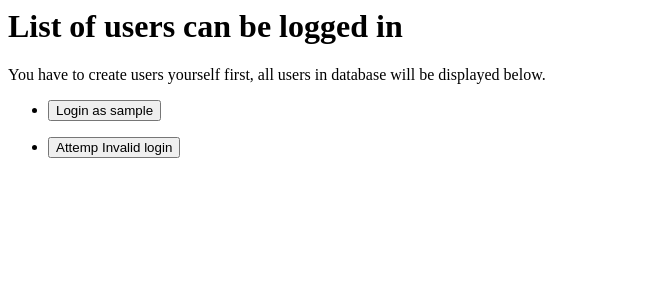
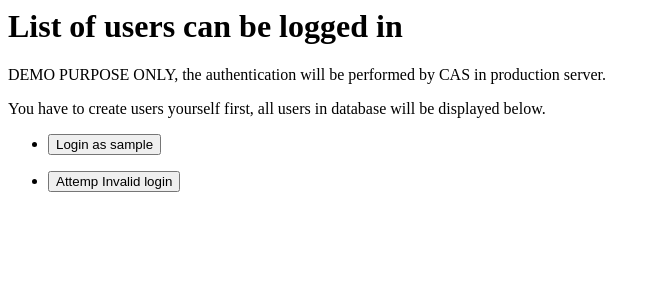
Before and after one commit to DLUT-SIE/TMSFTT-BE, a Python web app: template mock_cas/templates/cas_login_list.html in a window 1280 px wide. Shown: the top 300 px of the page, without its empty margins (0-660 px from the left). Run offline with Jinja, Linux system fonts and the light colour scheme; the template is opened without the code that fills it: most values are stand-ins (such as "Sample title", 1, 10 or a date in 2020).

Commit message:
Update mock_cas description.

```diff
--- a/mock_cas/templates/cas_login_list.html
+++ b/mock_cas/templates/cas_login_list.html
@@ -3,6 +3,7 @@
     </head>
     <body>
         <h1>List of users can be logged in</h1>
+        <p>DEMO PURPOSE ONLY, the authentication will be performed by CAS in production server.</p>
         <p>You have to create users yourself first, all users in database will be displayed below.</p>
         <ul>
             {% for user in users %}
```
